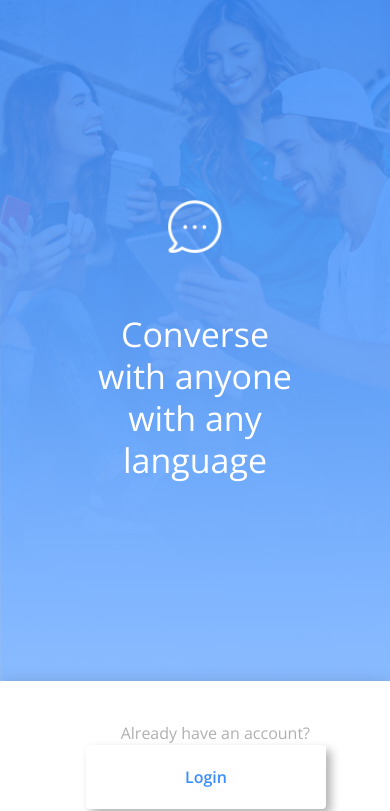
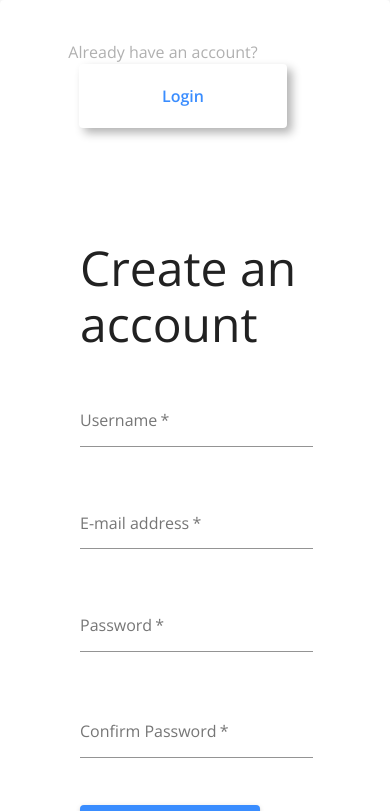
Before and after one commit to joshnho/practice-project, a React (Create React App) app in the folder client/: page / in a window 390 px wide. Shown: the top 811 px of the page. Built offline with nearby package versions, Linux system fonts and the light colour scheme; no server answers.

Commit message:
deleted Messages CSS file and moved into Messages component to use Material-ui for styling consistency; increased spacing between text and form redirect button on login/register page

```diff
--- a/client/src/components/ActiveChat/Messages.js
+++ b/client/src/components/ActiveChat/Messages.js
@@ -2,15 +2,19 @@ import React from "react";
 import { Box, makeStyles } from "@material-ui/core";
 import { SenderBubble, OtherUserBubble } from "../ActiveChat";
 import moment from "moment";
-
-// CSS to hide scrollbar
-import "../../static/css/messages.css"
 
 const useStyles = makeStyles(() => ({
   root: {
     width: "100%",
     maxHeight: "70vh",
     overflow: "auto",
+    // Hide scrollbars for chrome
+    "&::-webkit-scrollbar": {
+      display: "none"
+    },
+    // Hide scrollbars IE 10+, Edge 64, Firefox
+    "-ms-overflow-style": "none",
+    "scrollbar-width": "none",
   },
 }))
 
--- a/client/src/components/Signin.js
+++ b/client/src/components/Signin.js
@@ -32,6 +32,11 @@ const useStyles = makeStyles((theme) => ({
     gap: "60px",
     width: "50%"
   },
+  "@media screen and (max-width: 600px)": {
+    image: {
+      display: "none",
+    }
+  },
   bubbleIcon: {
     width: "30%",
     alignSelf: "center",
@@ -42,7 +47,7 @@ const useStyles = makeStyles((theme) => ({
   },
   header: {
     display: "flex",
-    justifyContent: "flex-end",
+    justifyContent: "center",
     alignItems: "center",
     marginTop: theme.spacing(5),
     marginLeft: theme.spacing(5),
@@ -51,12 +56,12 @@ const useStyles = makeStyles((theme) => ({
   },
   headerText: {
     color: theme.palette.secondary.main,
-    marginRight: theme.spacing(2),
+    marginRight: theme.spacing(5),
   },
   headerButton: {
     backgroundColor: "white",
     fontSize: theme.spacing(2),
-    width: "15em",
+    width: "13em",
     height: "4em",
     color: theme.palette.primary.main,
     boxShadow: "5px 5px 10px rgba(0,0,0,0.3)",
@@ -112,7 +117,7 @@ const Signin = (props) => {
 
   return (
     <Grid container className={classes.root}>
-      <Grid item xs={false} sm={4} md={5} className={classes.image}>
+      <Grid item sm={4} md={5} className={classes.image}>
         <Box className={classes.imageTextContainer}>
           <img
             src={chatBubbleImg}
--- a/client/src/static/css/messages.css
+++ /dev/null
@@ -1,8 +0,0 @@
-.messages-container::-webkit-scrollbar {
-    display: none;
-  }
-
-.messages-container {
-    -ms-overflow-style: none;  /* IE and Edge */
-    scrollbar-width: none;  /* Firefox */
-}
```
